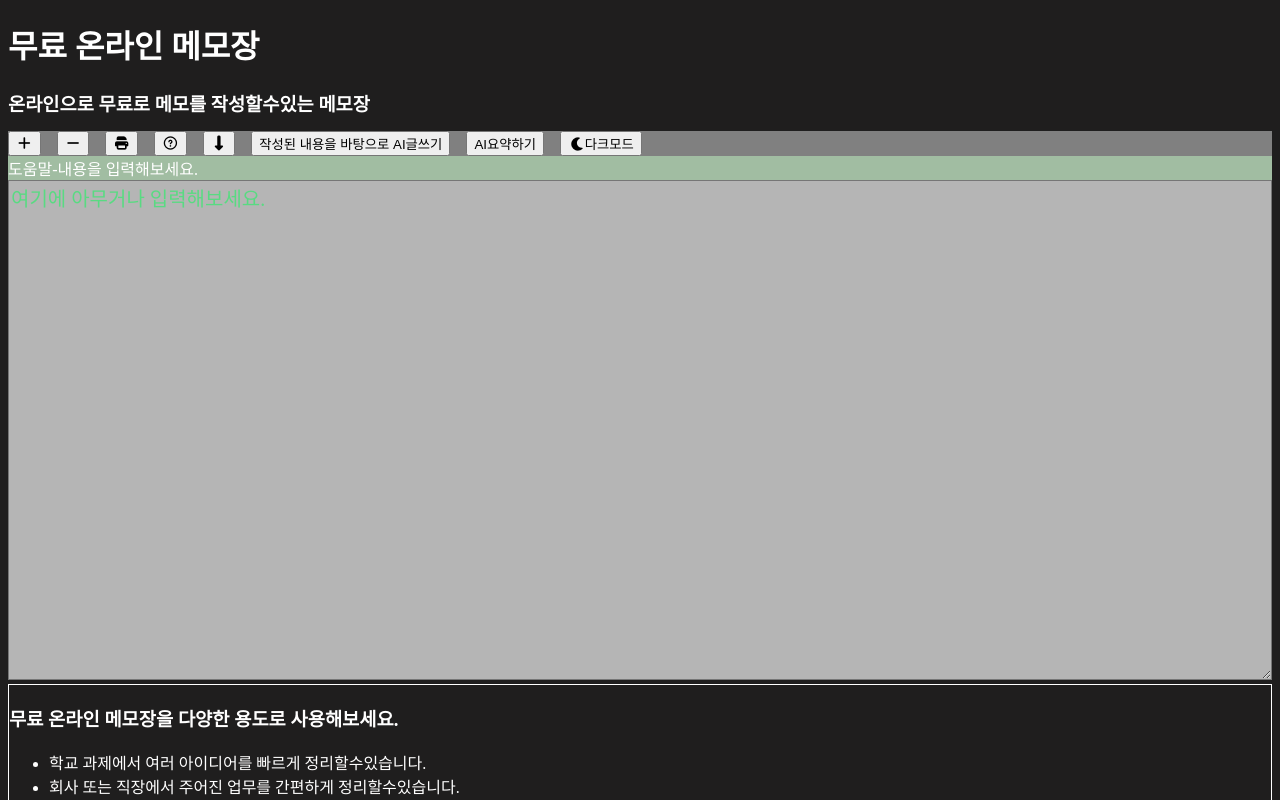
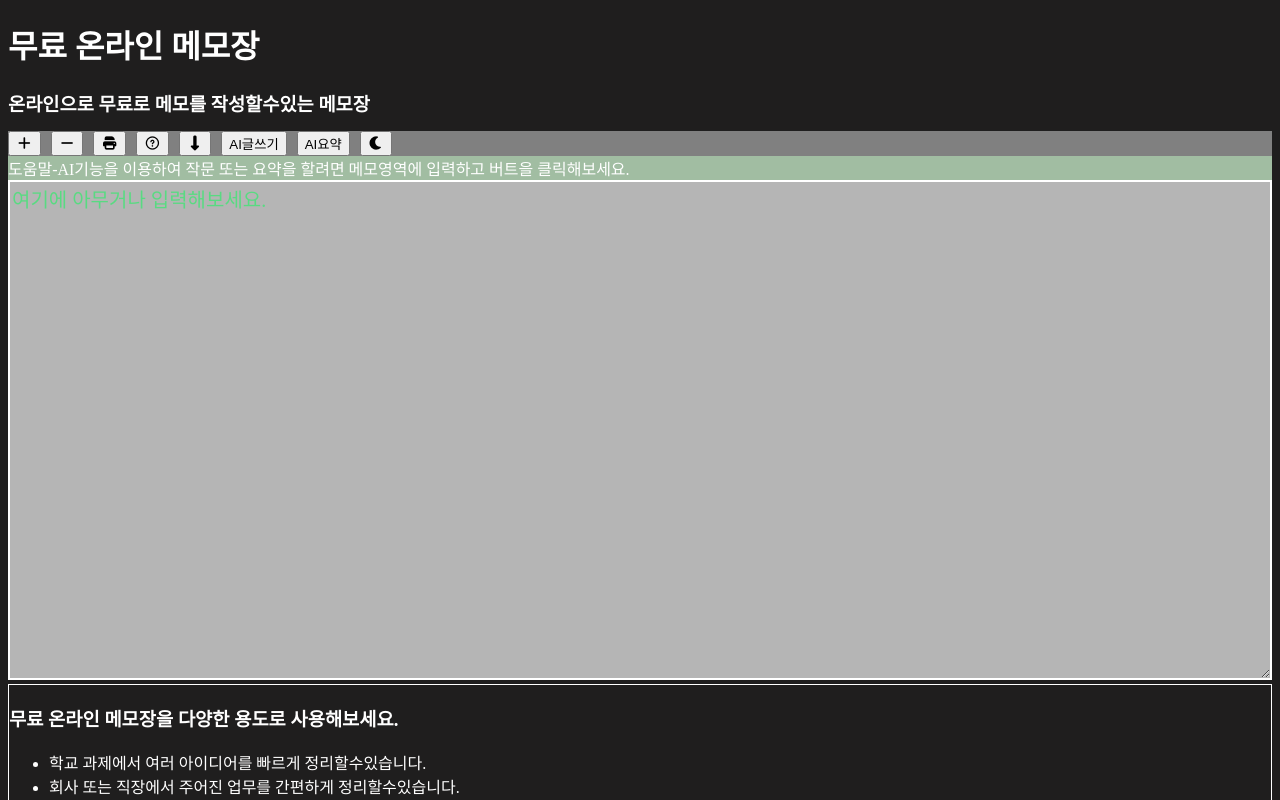
Before and after one commit to dokdoxofficial/notepadx, a React (Create React App) app: page / in a window 1280 px wide. Shown: the top 800 px of the page. Built offline with nearby package versions, Linux system fonts and the light colour scheme; no server answers; a web font is replaced by a local one.

Commit message:
notepadx design/experience improve

```diff
--- a/src/App.css
+++ b/src/App.css
@@ -10,19 +10,26 @@
   box-sizing: border-box;
 }
 
-
 body{
   font-family: 'GMarketSans';
   background-color: rgb(31, 30, 30);
   color:white;
 }
 
+/*메뉴바 css*/
 .bar {
+  display: flex;
   background-color: gray;
   width: 100%;
-  display: flex;
-  gap: 16px;
+  gap:10px;
+  flex-wrap: wrap;
 }
+
+.bar button span {
+  white-space: nowrap;
+}
+
+/*알림영역 css*/
 #state{
   background-color: rgb(161, 189, 162);
   width:100%;
@@ -30,6 +37,7 @@ body{
 #info{
   color:black;
 }
+/*메모장 영역 css */
 textarea{
   background-color: rgb(181, 181, 181);
   color: white;
@@ -37,6 +45,7 @@ textarea{
   width:100%;
   height:500px;
   font-size:30pt;
+  border:2px solid white;
 }
 
 textarea::placeholder{
@@ -45,24 +54,23 @@ textarea::placeholder{
 }
 
 
+
+
 footer{
   border:white 1px solid
 }
+
+h2{
+  font-size: 14pt;
+}
+
 .greenlink{
   color:rgb(71, 237, 0);
   text-decoration: none;
 }
-h2{
-  font-size: 14pt;
-}
 
-
-/*다크모드 관련 설정 css*/
+/*다크모드css*/
 .dark-mode{
   background-color: rgb(255, 255, 255);
   color:rgb(0, 0, 0);
 }
-
-#darkmodebutton{
-  text-align: right;
-}
--- a/src/App.js
+++ b/src/App.js
@@ -7,7 +7,7 @@ import { useState , useEffect} from 'react';
 export default function App() {
 const [textsize, settextsize] = useState(20)
 const [data, setData] = useState("");
-const [filestate, setfilestate] = useState("도움말-내용을 입력해보세요.");
+const [filestate, setfilestate] = useState("도움말-AI기능을 이용하여 작문 또는 요약을 할려면 메모영역에 입력하고 버트을 클릭해보세요.");
 
 useEffect(() => {
   const saved = localStorage.getItem("textareadata");
@@ -77,14 +77,14 @@ function darkmode() {
     <h1>무료 온라인 메모장</h1>
     <h2>온라인으로 무료로 메모를 작성할수있는 메모장</h2>
     <div className="bar">
-       <button aria-label='글자크기 크게하기'><i class="fa-solid fa-plus" onClick={()=>settextsize(textsize+10)}></i></button>
-       <button aria-label='글자크기 작게하기'><i class="fa-solid fa-minus" onClick={()=>settextsize(textsize-10)}></i></button>
+       <button aria-label='글자크기 크게하기' onClick={()=>settextsize(textsize+10)}><i class="fa-solid fa-plus"></i></button>
+       <button aria-label='글자크기 작게하기' onClick={()=>settextsize(textsize-10)}><i class="fa-solid fa-minus"></i></button>
        <button aria-label='인쇄하기' onClick={()=>window.print()}><i class="fa-solid fa-print"></i></button>
        <button aria-label='도움말 보기'><a id = "info" href='#footer'><i class="fa-regular fa-circle-question" title="도움말 보기"></i></a></button>
        <button aria-label='다운로드 하기' onClick={save}><i class="fa-solid fa-down-long"></i></button>
-       <button aria-label='ai 글쓰기' onClick={askGemini}>작성된 내용을 바탕으로 AI글쓰기</button>
-       <button aria-label='ai 요약하기' onClick={summarize}>AI요약하기</button>
-       <button aria-label='다크모드 토글/라이트 모드' onClick={darkmode}><i class="fa-solid fa-moon" id='darkmodebutton'></i>다크모드</button>
+       <button aria-label='ai 글쓰기' onClick={askGemini}><span>AI글쓰기</span></button>
+       <button aria-label='ai 요약하기' onClick={summarize}><span>AI요약</span></button>
+       <button aria-label='다크모드 토글/라이트 모드' onClick={darkmode}><i class="fa-solid fa-moon" id='darkmodebutton'></i></button>
     </div>
     <div id='state'>{filestate}</div>
     <main>
```
